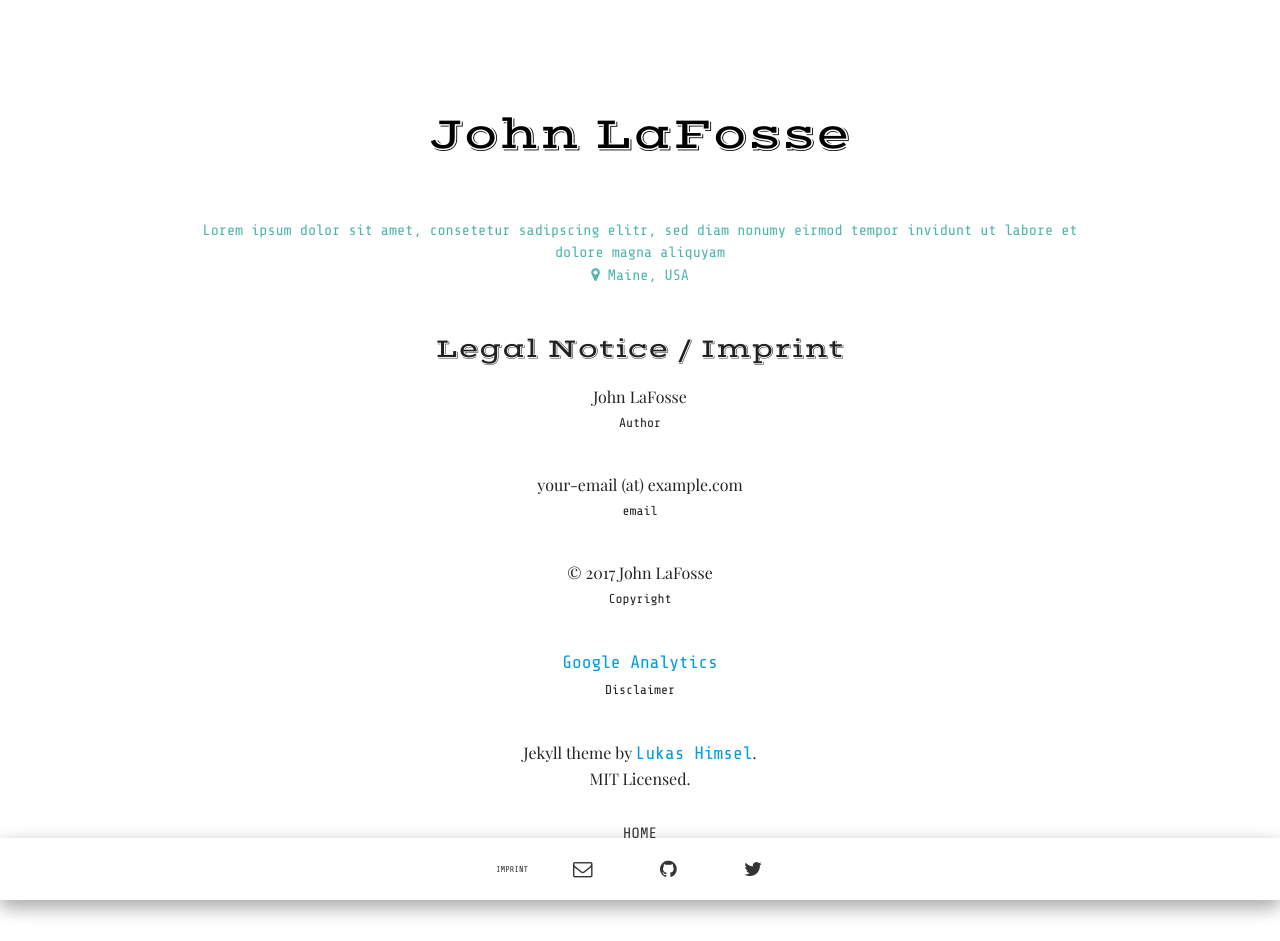
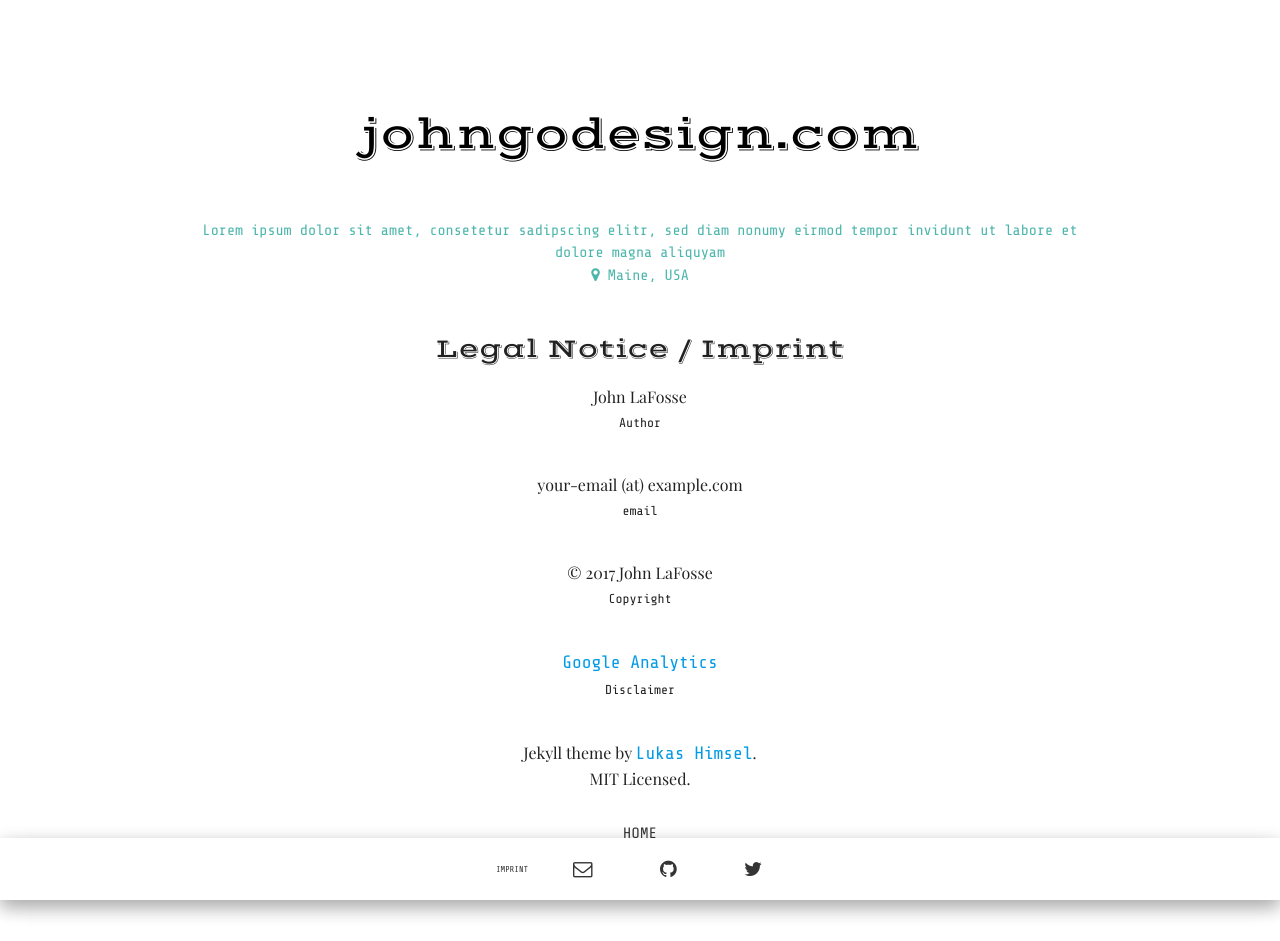
Before and after one commit to Koluskomtu/design, a Jekyll site: the page built from imprint.html, in a window 1280 px wide. Built offline with Jekyll 4.4.1, drawn with Linux system fonts in a browser that asks for light colours; some web fonts are replaced.

Commit message:
Update _config.yml

```diff
--- a/_config.yml
+++ b/_config.yml
@@ -1,4 +1,4 @@
-title: "John LaFosse"
+title: "johngodesign.com"
 description: "Lorem ipsum dolor sit amet, consetetur sadipscing elitr, sed diam nonumy eirmod tempor invidunt ut labore et dolore magna aliquyam"
 about: "Lorem ipsum dolor sit amet, consetetur sadipscing elitr, sed diam nonumy eirmod tempor invidunt ut labore et dolore magna aliquyam"
 location: "Maine, USA"
```
